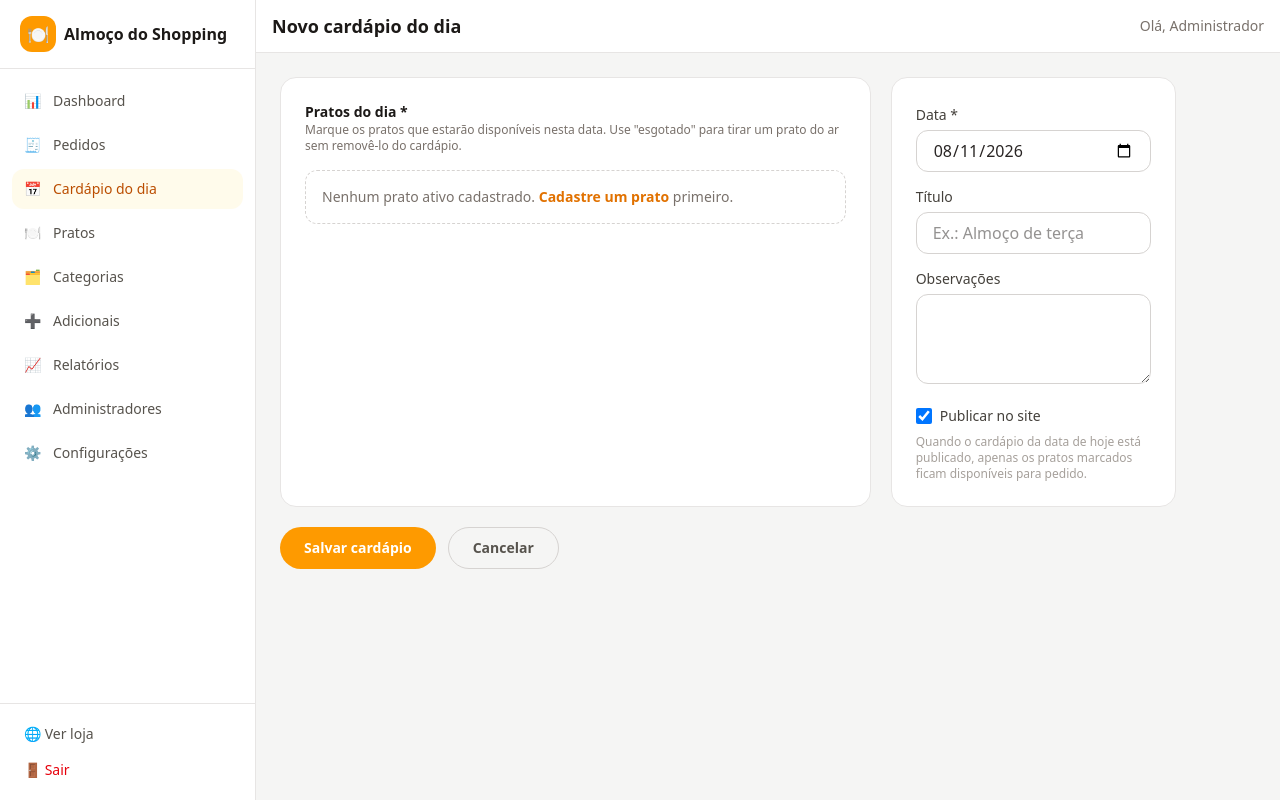
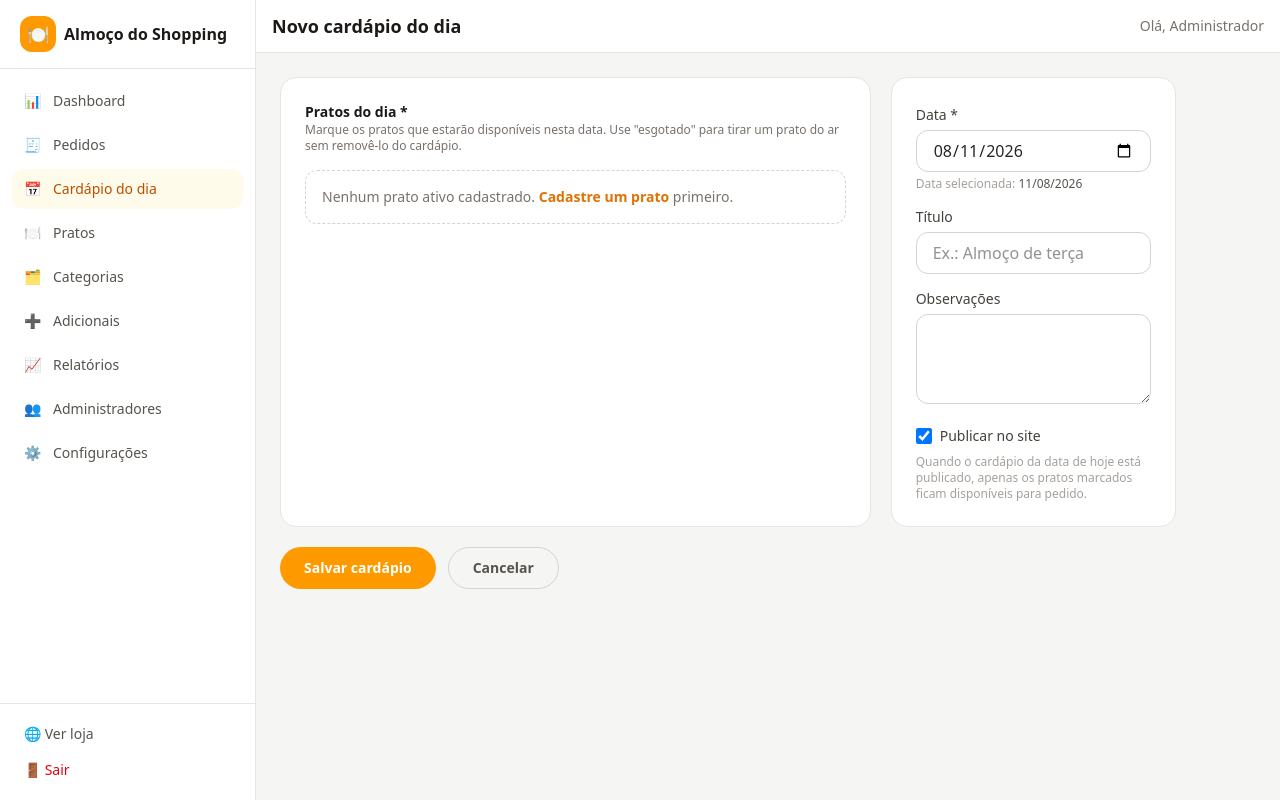
Before and after one commit to InacioBrI/Snackbar, a Laravel app: page /admin/cardapio-do-dia/create in a window 1280 px wide. Run offline with Laravel 12, Linux system fonts and the light colour scheme; the visitor is signed in with stand-in values (Sample User, id 1); data comes from the database, SQL or seed files in the repository; data that the repository does not hold is empty; style sheets or scripts are compiled from the project's sources; some libraries are stand-ins or nearby versions.

Commit message:
fix: mensagens de validação em pt-BR e data do cardápio em dd/mm/aaaa
Co-Authored-By: Inácio Barboza <inaciobrwi@hotmail.com>

```diff
--- a/app/Http/Controllers/Admin/DailyMenuController.php
+++ b/app/Http/Controllers/Admin/DailyMenuController.php
@@ -109,7 +109,12 @@ class DailyMenuController extends Controller
             'sold_out.*' => ['integer'],
         ], [
             'products.required' => 'Selecione pelo menos um prato para o cardápio do dia.',
+            'products.min' => 'Selecione pelo menos um prato para o cardápio do dia.',
+            'menu_date.required' => 'Informe a data do cardápio.',
+            'menu_date.date' => 'Informe uma data válida.',
             'menu_date.unique' => 'Já existe um cardápio cadastrado para esta data.',
+            'title.max' => 'O título deve ter no máximo 150 caracteres.',
+            'notes.max' => 'As observações devem ter no máximo 1000 caracteres.',
         ]);
 
         $soldOut = array_map('intval', $request->input('sold_out', []));
--- a/resources/views/admin/daily-menus/form.blade.php
+++ b/resources/views/admin/daily-menus/form.blade.php
@@ -52,11 +52,13 @@
 
         <div class="space-y-5">
             <div class="rounded-2xl border border-stone-200 bg-white p-6">
-                <div>
+                <div x-data="{ menuDate: '{{ old('menu_date', optional($dailyMenu->menu_date)->format('Y-m-d')) }}' }">
                     <label for="menu_date" class="text-sm font-medium text-stone-700">Data *</label>
-                    <input id="menu_date" name="menu_date" type="date" required
-                           value="{{ old('menu_date', optional($dailyMenu->menu_date)->format('Y-m-d')) }}"
+                    <input id="menu_date" name="menu_date" type="date" required x-model="menuDate"
                            class="mt-1 w-full rounded-xl border border-stone-300 px-4 py-2 focus:border-amber-500 focus:outline-none focus:ring-1 focus:ring-amber-500">
+                    <p class="mt-1 text-xs text-stone-400" x-show="menuDate" x-cloak>
+                        Data selecionada: <span class="font-medium text-stone-600" x-text="menuDate.split('-').reverse().join('/')"></span>
+                    </p>
                 </div>
                 <div class="mt-3">
                     <label for="title" class="text-sm font-medium text-stone-700">Título</label>
```
